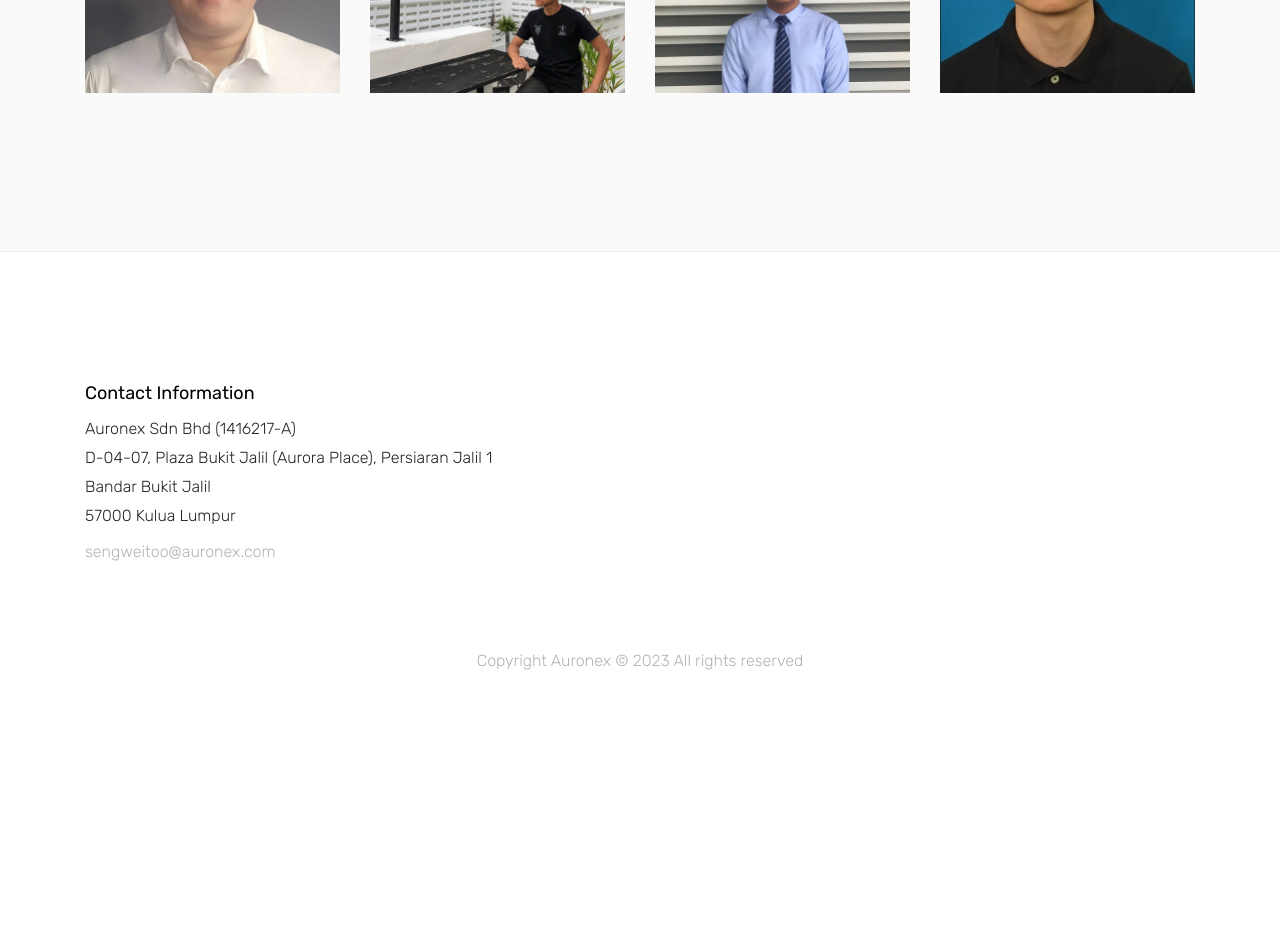
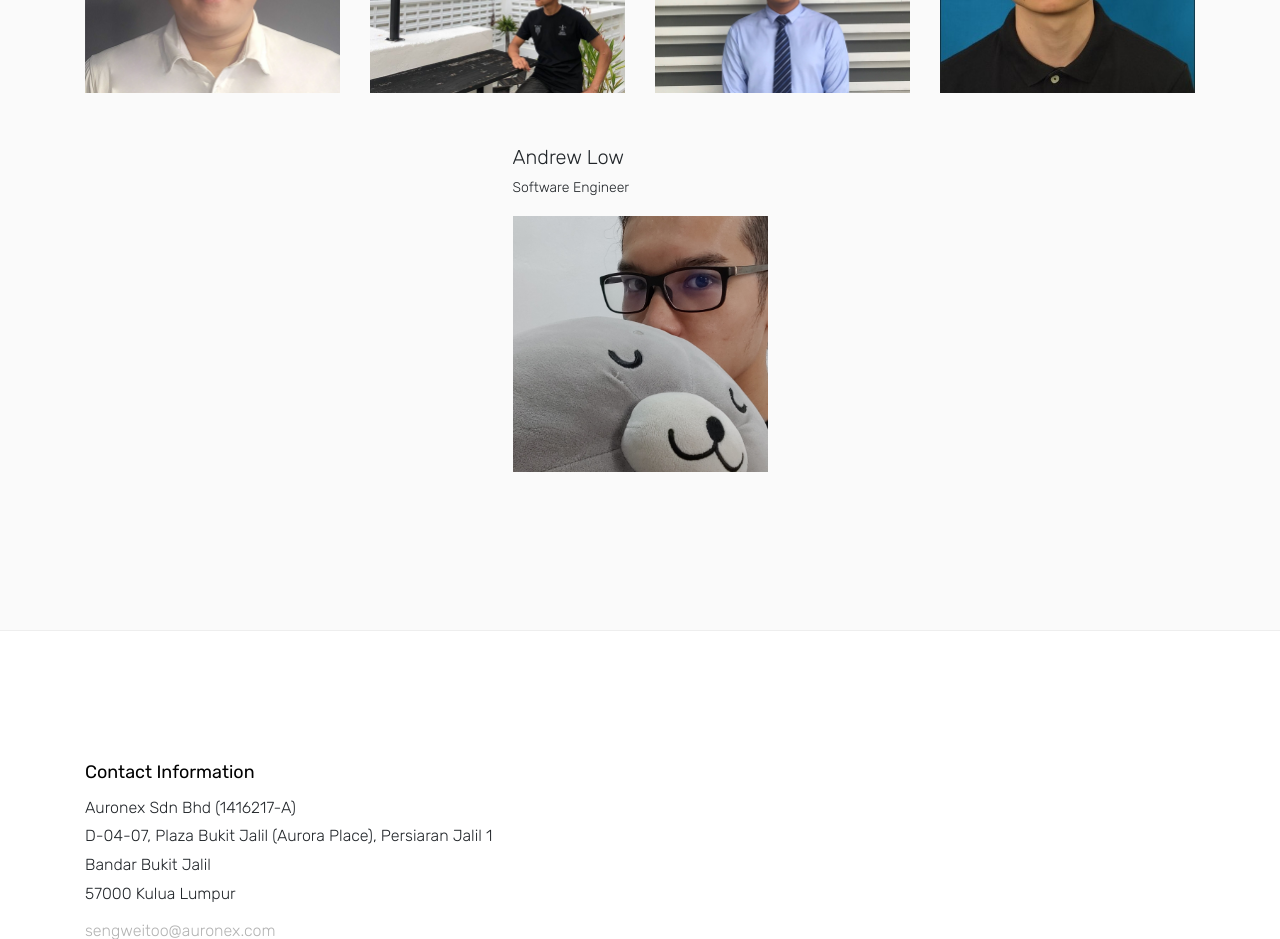
Before and after one commit to weiweitoo/auronex-landing, a plain HTML site: page about.html in a window 1280 px wide. Shown: the part 3140-4079 px from the top of the page. Before the commit the page ends 3960 px from the top, so only its background shows below. Drawn offline with Linux system fonts and the light colour scheme; some packages are replaced by stand-ins of ours; no server answers.

Commit message:
update about added a new row for consistency

```diff
--- a/about.html
+++ b/about.html
@@ -313,6 +313,17 @@
                 </div>
 
             </div>
+            <div class="row justify-content-center">
+                <div class="col-sm-4 col-md-3 mb-3" data-aos="fade-up">
+                    <div class="block-10">
+                        <div class="person-info mb-3">
+                            <span class="name">Andrew Low</span>
+                            <span class="position">Software Engineer</span>
+                        </div>
+                        <img src="images/we/andrew.png" alt="" class="img-fluid">
+                    </div>
+                </div>
+            </div>
         </div>
     </div>
 
```
Also changed, not shown: images/we/andrew.png (added).
